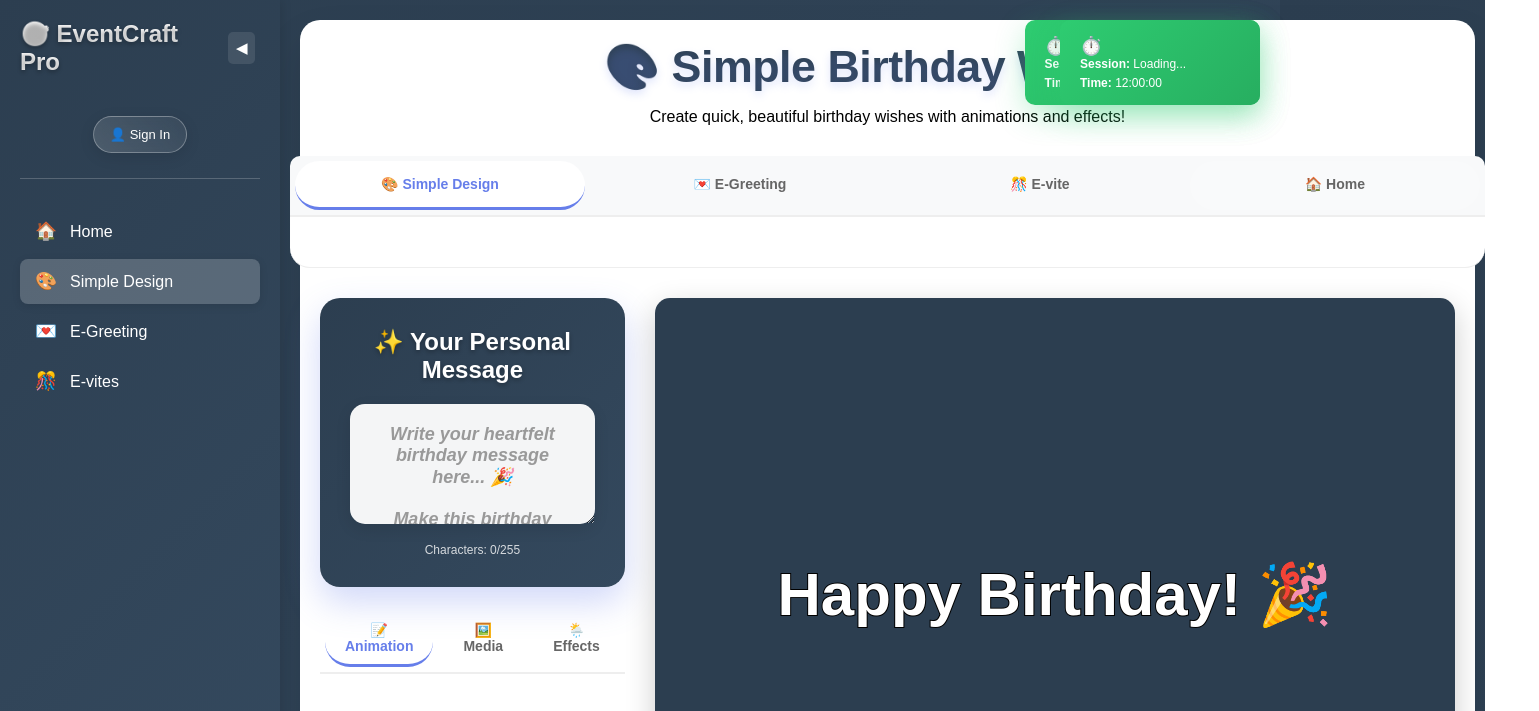
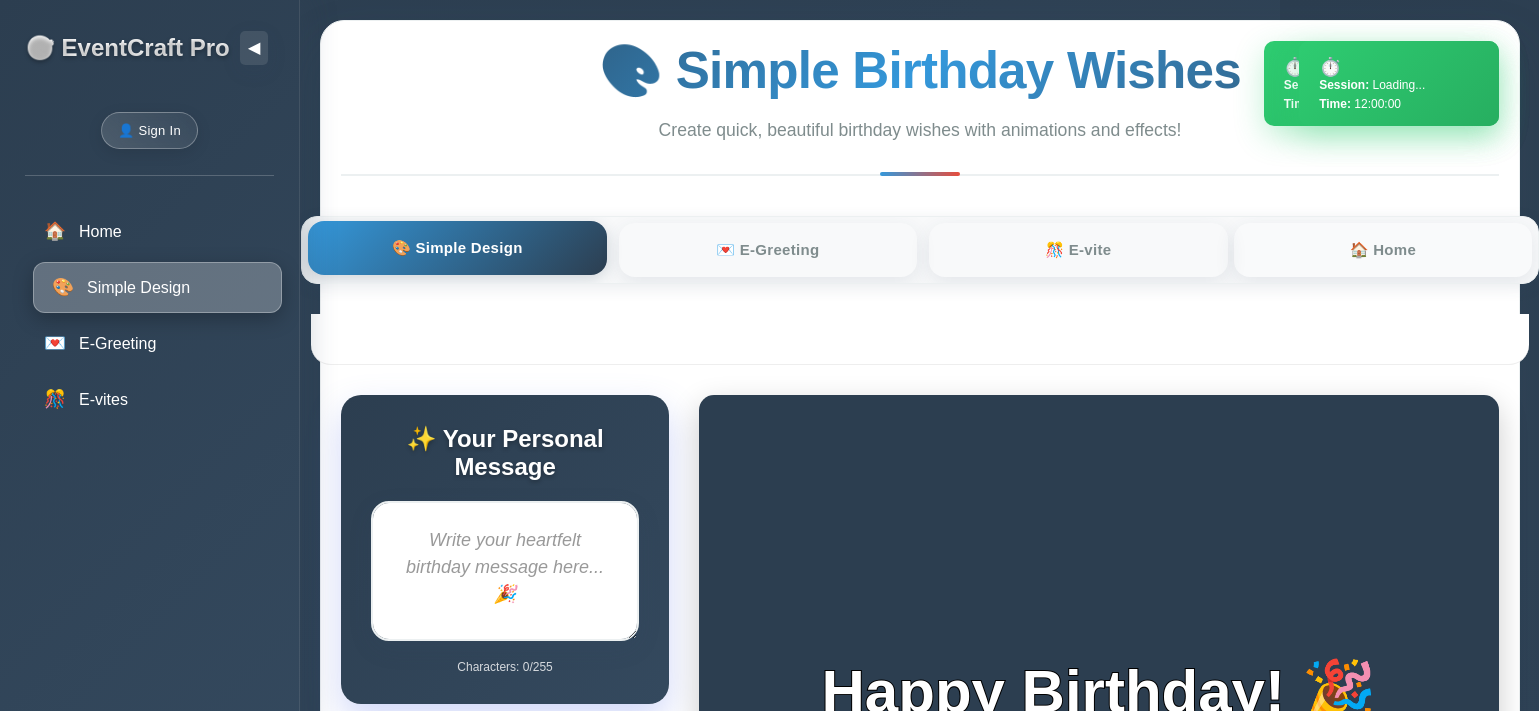
Before and after one commit to Totesoft/animate, a website: page index.html in a window 1280 px wide. Both pictures are taken after a click on the element "🎨 Simple Design". Shown: the top 711 px of the page, 1539 px wide, since content can reach past the window. Drawn offline with Linux system fonts and the light colour scheme.

Commit message:
Update index.html

```diff
--- a/index.html
+++ b/index.html
@@ -9,6 +9,18 @@
         :root {
             --gradient-primary: #2c3e50;
             --gradient-secondary: #34495e;
+            --accent-primary: #3498db;
+            --accent-secondary: #e74c3c;
+            --success-color: #27ae60;
+            --warning-color: #f39c12;
+            --bg-card: #ffffff;
+            --bg-card-dark: #f8f9fa;
+            --text-primary: #2c3e50;
+            --text-secondary: #7f8c8d;
+            --border-light: #ecf0f1;
+            --shadow-light: rgba(52, 73, 94, 0.1);
+            --shadow-medium: rgba(52, 73, 94, 0.2);
+            --shadow-heavy: rgba(52, 73, 94, 0.3);
         }
 
         * {
@@ -27,27 +39,53 @@
         .container {
             max-width: 1400px;
             margin: 0 auto;
-            background: white;
-            border-radius: 20px;
-            padding: 30px;
-            box-shadow: 0 20px 40px rgba(0,0,0,0.1);
+            background: var(--bg-card);
+            border-radius: 24px;
+            padding: 40px;
+            box-shadow: 0 25px 50px var(--shadow-medium);
+            border: 1px solid var(--border-light);
+            backdrop-filter: blur(10px);
         }
 
         .header {
             text-align: center;
-            margin-bottom: 30px;
+            margin-bottom: 40px;
+            padding-bottom: 30px;
+            border-bottom: 2px solid var(--border-light);
+            position: relative;
+        }
+
+        .header::after {
+            content: '';
+            position: absolute;
+            bottom: -2px;
+            left: 50%;
+            transform: translateX(-50%);
+            width: 80px;
+            height: 4px;
+            background: linear-gradient(90deg, var(--accent-primary), var(--accent-secondary));
+            border-radius: 2px;
         }
 
         .header h1 {
-            background: linear-gradient(135deg, var(--gradient-primary) 0%, var(--gradient-secondary) 100%);
+            background: linear-gradient(135deg, var(--gradient-primary) 0%, var(--accent-primary) 50%, var(--gradient-secondary) 100%);
             -webkit-background-clip: text;
             -webkit-text-fill-color: transparent;
             background-clip: text;
-            font-size: 2.8em;
+            font-size: 3.2em;
             margin-bottom: 15px;
             font-weight: 700;
-            letter-spacing: -0.5px;
-            text-shadow: 0 4px 8px rgba(102, 126, 234, 0.2);
+            letter-spacing: -0.8px;
+            position: relative;
+        }
+
+        .header p {
+            color: var(--text-secondary);
+            font-size: 1.1em;
+            font-weight: 500;
+            max-width: 600px;
+            margin: 0 auto;
+            line-height: 1.6;
         }
 
         .main-layout {
@@ -80,25 +118,27 @@
 
         .main-text-input {
             width: 100%;
-            padding: 20px;
-            border: none;
-            border-radius: 15px;
+            padding: 24px;
+            border: 2px solid var(--border-light);
+            border-radius: 18px;
             font-size: 18px;
-            font-weight: bold;
+            font-weight: 500;
             text-align: center;
-            background: rgba(255, 255, 255, 0.95);
-            color: #333;
-            box-shadow: 0 5px 15px rgba(0,0,0,0.1);
-            transition: all 0.3s;
+            background: var(--bg-card);
+            color: var(--text-primary);
+            box-shadow: 0 8px 25px var(--shadow-light);
+            transition: all 0.3s cubic-bezier(0.4, 0, 0.2, 1);
             resize: vertical;
-            min-height: 120px;
-            font-family: Arial, sans-serif;
+            min-height: 140px;
+            font-family: inherit;
+            line-height: 1.5;
         }
 
         .main-text-input:focus {
             outline: none;
-            transform: translateY(-2px);
-            box-shadow: 0 8px 25px rgba(0,0,0,0.2);
+            transform: translateY(-3px);
+            border-color: var(--accent-primary);
+            box-shadow: 0 12px 35px var(--shadow-medium), 0 0 0 3px rgba(52, 152, 219, 0.1);
         }
 
         .main-text-input::placeholder {
@@ -474,23 +514,24 @@
         }
 
         .mode-card {
-            background: linear-gradient(135deg, rgba(255, 255, 255, 0.15), rgba(255, 255, 255, 0.05));
-            border: 1px solid rgba(255, 255, 255, 0.25);
-            border-radius: 20px;
-            padding: 35px 25px;
+            background: linear-gradient(135deg, rgba(255, 255, 255, 0.95), rgba(248, 249, 250, 0.9));
+            border: 1px solid var(--border-light);
+            border-radius: 24px;
+            padding: 40px 30px;
             cursor: pointer;
-            transition: all 0.4s ease;
-            backdrop-filter: blur(15px);
-            box-shadow: 0 8px 32px rgba(0,0,0,0.1);
+            transition: all 0.4s cubic-bezier(0.4, 0, 0.2, 1);
+            backdrop-filter: blur(20px);
+            box-shadow: 0 12px 40px var(--shadow-light);
             position: relative;
             overflow: hidden;
+            color: var(--text-primary);
         }
 
         .mode-card:hover {
-            transform: translateY(-8px) scale(1.02);
-            background: linear-gradient(135deg, rgba(255, 255, 255, 0.25), rgba(255, 255, 255, 0.15));
-            border-color: rgba(255, 255, 255, 0.4);
-            box-shadow: 0 20px 40px rgba(0,0,0,0.2);
+            transform: translateY(-12px) scale(1.03);
+            background: linear-gradient(135deg, var(--bg-card), rgba(52, 152, 219, 0.05));
+            border-color: var(--accent-primary);
+            box-shadow: 0 25px 50px var(--shadow-medium);
         }
 
         .mode-card::before {
@@ -499,10 +540,11 @@
             top: 0;
             left: 0;
             right: 0;
-            height: 3px;
-            background: linear-gradient(90deg, var(--gradient-primary), var(--gradient-secondary), var(--gradient-primary));
+            height: 4px;
+            background: linear-gradient(90deg, var(--accent-primary), var(--accent-secondary), var(--accent-primary));
             background-size: 200% 100%;
-            animation: shimmer 3s ease-in-out infinite;
+            animation: shimmer 4s ease-in-out infinite;
+            border-radius: 24px 24px 0 0;
         }
 
         @keyframes shimmer {
@@ -545,18 +587,19 @@
         }
 
         .side-nav {
-            width: 280px;
-            background: linear-gradient(180deg, #667eea 0%, #764ba2 100%);
+            width: 300px;
+            background: linear-gradient(180deg, var(--gradient-primary) 0%, var(--gradient-secondary) 100%);
             color: white;
-            padding: 20px;
-            box-shadow: 2px 0 10px rgba(0,0,0,0.1);
-            transition: all 0.3s ease;
+            padding: 25px;
+            box-shadow: 4px 0 30px var(--shadow-heavy);
+            transition: all 0.4s cubic-bezier(0.4, 0, 0.2, 1);
             position: fixed;
             left: 0;
             top: 0;
             height: 100vh;
             z-index: 1000;
             overflow-y: auto;
+            border-right: 1px solid rgba(255, 255, 255, 0.1);
         }
 
         .side-nav.collapsed {
@@ -674,21 +717,30 @@
         .nav-link {
             display: flex;
             align-items: center;
-            padding: 12px 15px;
+            padding: 14px 18px;
             color: white;
             text-decoration: none;
-            border-radius: 8px;
-            transition: all 0.3s;
+            border-radius: 12px;
+            transition: all 0.3s cubic-bezier(0.4, 0, 0.2, 1);
             cursor: pointer;
+            font-weight: 500;
+            position: relative;
+            border: 1px solid transparent;
+            margin-bottom: 4px;
         }
 
         .nav-link:hover {
-            background: rgba(255,255,255,0.1);
+            background: rgba(255,255,255,0.15);
+            transform: translateX(6px);
+            border-color: rgba(255,255,255,0.2);
+            box-shadow: 0 4px 15px rgba(0,0,0,0.2);
         }
 
         .nav-link.active {
-            background: rgba(255,255,255,0.2);
-            box-shadow: 0 2px 8px rgba(0,0,0,0.1);
+            background: rgba(255,255,255,0.25);
+            border-color: rgba(255,255,255,0.3);
+            box-shadow: 0 6px 20px rgba(0,0,0,0.25);
+            transform: translateX(8px);
         }
 
         .nav-icon {
@@ -704,8 +756,8 @@
 
         .main-content {
             flex: 1;
-            margin-left: 280px;
-            transition: all 0.3s ease;
+            margin-left: 300px;
+            transition: all 0.4s cubic-bezier(0.4, 0, 0.2, 1);
             padding: 0;
         }
 
@@ -728,36 +780,39 @@
 
         .mode-tabs {
             display: flex;
-            background: #f8f9fa;
-            border-radius: 10px 10px 0 0;
-            border-bottom: 2px solid #eee;
+            background: var(--bg-card-dark);
+            border-radius: 16px;
+            border: 1px solid var(--border-light);
             overflow: hidden;
-            margin: 0 -30px;
-            margin-bottom: 0;
+            margin: 0 -40px 30px -40px;
+            box-shadow: 0 4px 15px var(--shadow-light);
         }
 
         .mode-tab {
             flex: 1;
             background: transparent;
-            color: #666;
+            color: var(--text-secondary);
             border: none;
-            padding: 15px 20px;
+            padding: 18px 24px;
             cursor: pointer;
-            font-weight: bold;
-            transition: all 0.3s;
-            font-size: 14px;
-            border-bottom: 3px solid transparent;
+            font-weight: 600;
+            transition: all 0.3s cubic-bezier(0.4, 0, 0.2, 1);
+            font-size: 15px;
+            position: relative;
+            border-radius: 16px;
         }
 
         .mode-tab:hover {
-            background: rgba(102, 126, 234, 0.1);
-            color: #667eea;
+            background: rgba(52, 152, 219, 0.1);
+            color: var(--accent-primary);
+            transform: translateY(-2px);
         }
 
         .mode-tab.active {
-            background: white;
-            color: #667eea;
-            border-bottom-color: #667eea;
+            background: linear-gradient(135deg, var(--accent-primary), var(--gradient-primary));
+            color: white;
+            box-shadow: 0 4px 15px var(--shadow-medium);
+            transform: translateY(-2px);
         }
 
         .simple-mode .greeting-info-section,
@@ -859,21 +914,41 @@
         }
 
         button {
-            background: linear-gradient(45deg, #667eea, #764ba2);
+            background: linear-gradient(135deg, var(--accent-primary), var(--gradient-primary));
             color: white;
             border: none;
-            padding: 12px 25px;
-            border-radius: 25px;
-            font-size: 14px;
-            font-weight: bold;
+            padding: 14px 28px;
+            border-radius: 12px;
             cursor: pointer;
-            margin: 5px;
-            transition: transform 0.3s, box-shadow 0.3s;
+            font-size: 15px;
+            font-weight: 600;
+            transition: all 0.3s cubic-bezier(0.4, 0, 0.2, 1);
+            margin: 6px;
+            box-shadow: 0 6px 20px var(--shadow-light);
+            position: relative;
+            overflow: hidden;
+            letter-spacing: 0.3px;
         }
 
         button:hover {
-            transform: translateY(-2px);
-            box-shadow: 0 10px 20px rgba(0,0,0,0.2);
+            transform: translateY(-4px);
+            box-shadow: 0 12px 30px var(--shadow-medium);
+            background: linear-gradient(135deg, var(--accent-primary), var(--accent-secondary));
+        }
+
+        button::before {
+            content: '';
+            position: absolute;
+            top: 0;
+            left: -100%;
+            width: 100%;
+            height: 100%;
+            background: linear-gradient(90deg, transparent, rgba(255,255,255,0.2), transparent);
+            transition: left 0.5s;
+        }
+
+        button:hover::before {
+            left: 100%;
         }
 
         .char-counter {
```
